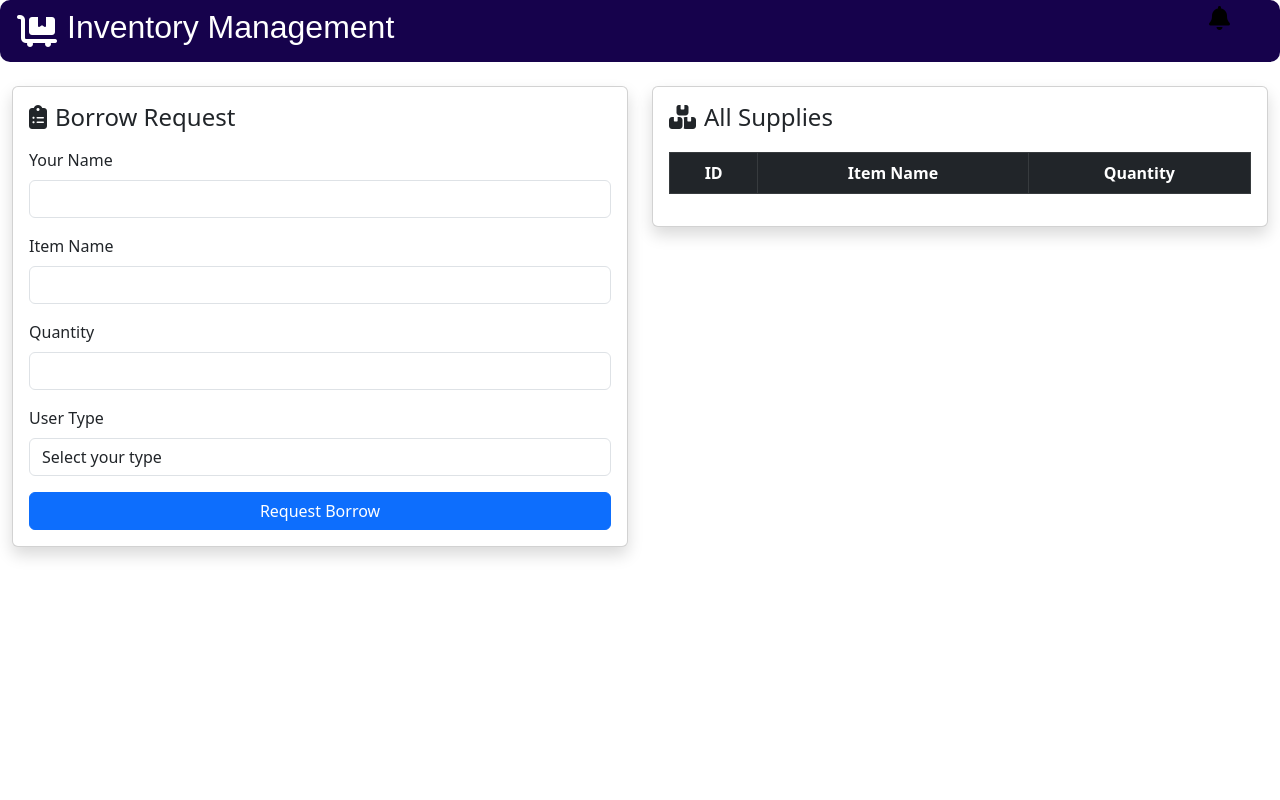
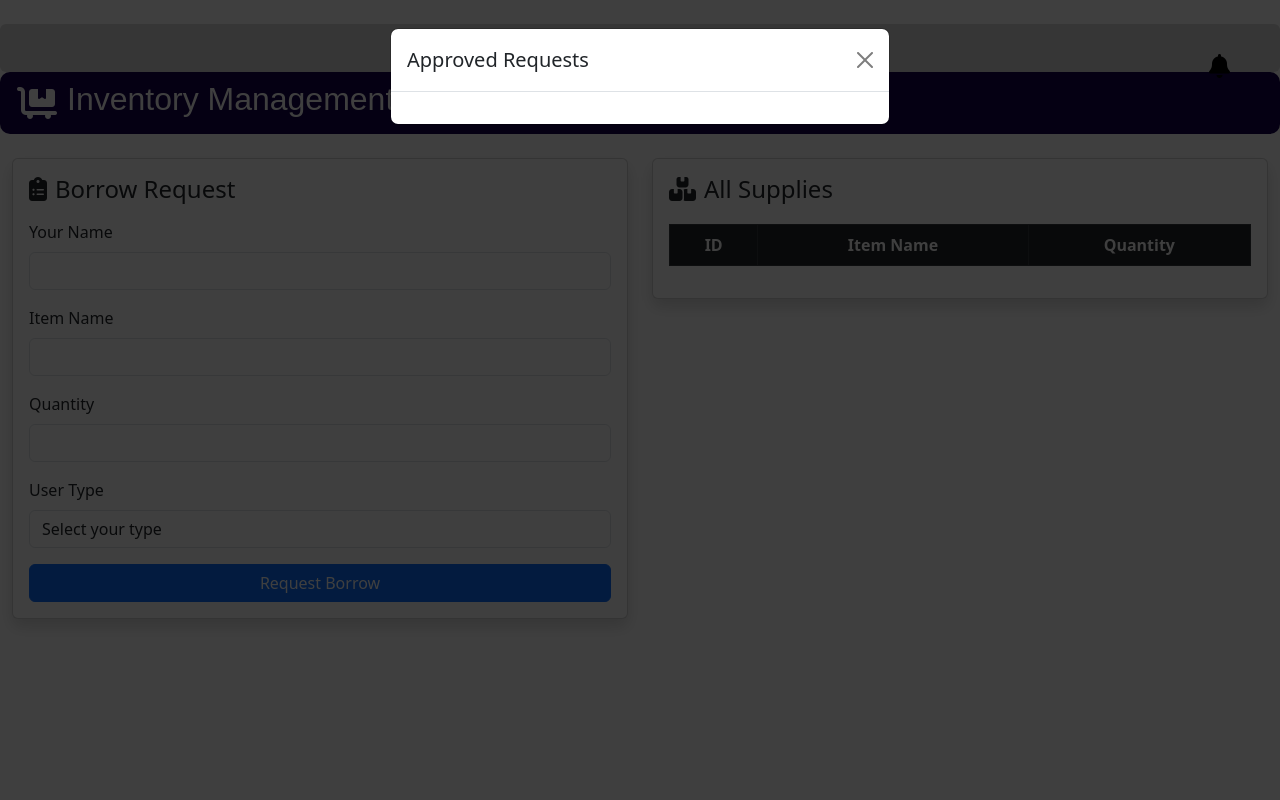
Before and after one commit to adonggg123/University-Management-System.io, a PHP site: page /supply_user.php in a window 1280 px wide, after a click that opens the changed part. Run offline with PHP 8.4, Linux system fonts and the light colour scheme; data that the repository does not hold is empty.

Commit message:
adding and updating

```diff
--- /dev/null
+++ b/mark_user_notificaion_read.php
@@ -0,0 +1,6 @@
+<?php
+session_start(); // if needed
+include 'db_conn.php'; // your DB connection
+$conn->query("UPDATE borrow_requests SET user_notified = 1 WHERE status = 'approved' AND user_notified = 0");
+echo json_encode(['status' => 'success']);
+?>
--- a/supply.css
+++ b/supply.css
@@ -87,7 +87,7 @@ h4.supply {
     cursor: pointer;
 }
 
-.notification-wrapper .badge {
+.notification-wrapper #notification-badge {
     position: absolute;
     right: 2px;
     background: red;
--- a/supply_user.php
+++ b/supply_user.php
@@ -67,16 +67,17 @@ if (isset($_GET['view_notifications'])) {
 <body>
 
 <?php
-$unread_count = $conn->query("SELECT COUNT(*) AS count FROM borrow_requests WHERE status = 'pending'")->fetch_assoc()['count'];
+$unread_count = $conn->query("SELECT COUNT(*) AS count FROM borrow_requests WHERE status = 'approved' AND user_notified = 0")->fetch_assoc()['count'];
 ?>
-
+<div class="container-fluid mt-4 p-4 rounded" style="background-color:rgb(216, 216, 216);">
     <div class="notification-wrapper text-end mb-2">
-    <a href="?view_notifications=1" data-bs-toggle="modal" data-bs-target="#userNotificationModal">
+        <a href="#" data-bs-toggle="modal" data-bs-target="#userNotificationModal">
             <i class="fas fa-bell" style="color: black;"></i>
             <?php if ($unread_count > 0): ?>
                 <span class="badge" id="notification-badge"><?php echo $unread_count; ?></span>
             <?php endif; ?>
         </a>
+    </div>
 </div>
 
     <div class="d-flex align-items-center gap-2 mb-3 inventory-header">
@@ -156,13 +157,62 @@ $unread_count = $conn->query("SELECT COUNT(*) AS count FROM borrow_requests WHER
         </div>
     </div>
 
+    <div class="modal fade" id="userNotificationModal" tabindex="-1" aria-labelledby="userNotificationModalLabel" aria-hidden="true">
+        <div class="modal-dialog">
+            <div class="modal-content">
+            <div class="modal-header">
+                <h5 class="modal-title" id="userNotificationModalLabel">Approved Requests</h5>
+                <button type="button" class="btn-close" data-bs-dismiss="modal" aria-label="Close"></button>
+            </div>
+            <div class="modal-body">
+                <ul class="list-group">
+                <?php
+                $approved = $conn->query("SELECT * FROM borrow_requests WHERE status = 'approved' AND user_notified = 0");
+                while ($req = $approved->fetch_assoc()):
+                ?>
+                    <li class="list-group-item">
+                        <?= htmlspecialchars($req['item_name']) ?> approved on <?= htmlspecialchars($req['updated_at']) ?>
+                    </li>
+                <?php endwhile; ?>
+                </ul>
+            </div>
+            </div>
+        </div>
+    </div>
+</div>
+
+<script>
+document.addEventListener('DOMContentLoaded', function () {
+    const userModal = document.getElementById('userNotificationModal');
+    if (userModal) {
+        userModal.addEventListener('shown.bs.modal', function () {
+            fetch('mark_user_notifications_read.php')
+                .then(response => response.json())
+                .then(data => {
+                    if (data.status === 'success') {
+                        const badge = document.getElementById('notification-badge');
+                        if (badge) badge.remove();
+                    } else {
+                        console.error('Error marking user notifications as read');
+                    }
+                })
+                .catch(error => {
+                    console.error('Fetch error:', error);
+                });
+        });
+    }
+});
+</script>
+
+
 <script>
 document.getElementById('userNotificationModal').addEventListener('shown.bs.modal', function () {
     fetch('mark_notifications_read.php');
 });
 </script>
 
-
+<!-- Bootstrap Bundle JS (includes Popper.js) -->
+<script src="https://cdn.jsdelivr.net/npm/bootstrap@5.3.3/dist/js/bootstrap.bundle.min.js"></script>
 <link href="https://cdn.jsdelivr.net/npm/bootstrap@5.3.0/dist/css/bootstrap.min.css" rel="stylesheet">
 <link href="https://cdnjs.cloudflare.com/ajax/libs/font-awesome/6.5.0/css/all.min.css" rel="stylesheet">
 
```
Also changed, not shown: index.php (+1 -10 lines), supply_admin.php (+28 -8 lines). Lines whose indentation alone changed are shown as unchanged.
